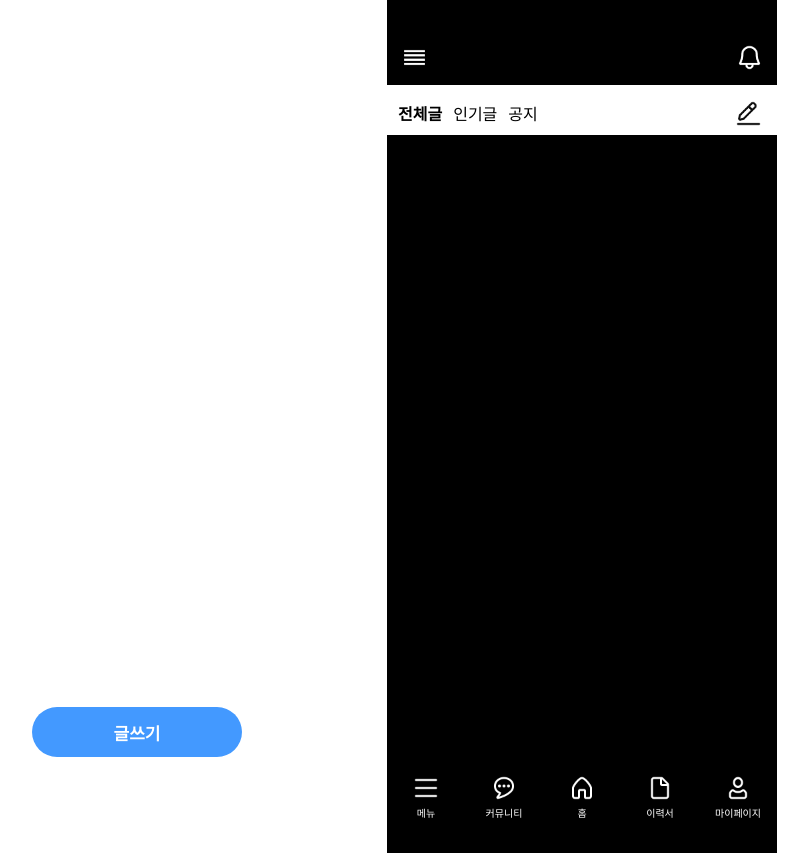
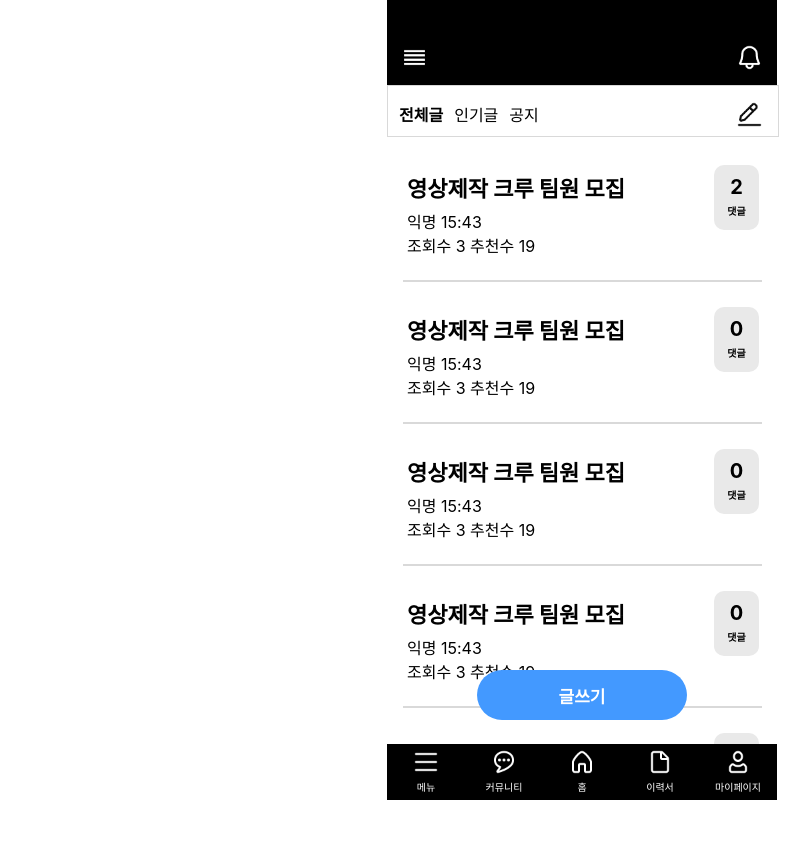
Before and after one commit to KimLeeSeo/HiJob, a React (Create React App) app in the folder hijob/: page /cummunity in a window 1280 px wide. Shown: the whole page, without its empty margins (58-868 px from the left). Built offline with nearby package versions, Linux system fonts and the light colour scheme.

Commit message:
make cummunity post component

```diff
--- a/hijob/src/Cummnity_post.jsx
+++ b/hijob/src/Cummnity_post.jsx
@@ -14,6 +14,9 @@ function Cummunity_post(){
                  <div id="cummunity_button">커뮤니티</div>
                 </Link>
              </heaer>
+             <div className="menu_bar">
+                <MenuBar></MenuBar>
+            </div>
         </div>
         </>
 
--- a/hijob/src/Cummunity.css
+++ b/hijob/src/Cummunity.css
@@ -1,9 +1,16 @@
+#container{
+    width: 390px;
+    height: 853px;
+    margin: 0 auto;
+    position:relative;
+}
 #header_bar{
     width: 390px;
     height:85px;
     position:fixed;
     top:0px;
     z-index: 2;
+    background-color: black;
 }
 #menuicon,#bell{
     width:25px;
@@ -25,6 +32,8 @@
     height: 50px;
     width: 390px;
     top: 85px;
+    border:solid #D9D9D9 1.3px;
+    z-index: 2;
 }
 #main_post_list{
     list-style: none;
@@ -49,21 +58,35 @@
     width:390px;
     height:770px;
 }
+#cummunity_main_post{
+    height:660px;
+    position:relative;
+    top:140px;
+}
+#cummunity_post_box{
+    height:660px;
+    overflow: auto;
+}
+#container_writing_button{
+    position:fixed;
+    width: 390px;
+    height:50px;
+    bottom:80px;
+}
 #writing_button{
+    position:absolute;
+    left:90px;
+     z-index: 2;
+}
+
+#writing{
     border-radius: 35px;
+    border:none;
     width:210px;
     height:50px;
-    border:none;
     background-color: #4399FF;
     font-size: 17px;
     color:white;
     text-align: center;
     font-weight: bold;
-    position:fixed;
-    top: 707px;
-    left: 90px;
 }
-.menubar{
-    position:fixed;
-    top:797px;
-}
--- a/hijob/src/Cummunity.jsx
+++ b/hijob/src/Cummunity.jsx
@@ -1,5 +1,6 @@
 import React,{useRef} from "react";
 import MenuBar from "./components/MenuBar";
+import SimplePost from "./components/CummunitySimplePost";
 import menuicon from "./APP/align-justify.png";
 import bell from "./APP/bell.png";
 import write from"./APP/write.png";
@@ -14,7 +15,7 @@ function Cummunity(props){
     }
     return(
         <>
-        <div className="App">
+        <div id="container">
              <header id="header_bar">
                 <img src={menuicon} id="menuicon"></img>
                 <img src={bell} id="bell"></img>
@@ -27,11 +28,26 @@ function Cummunity(props){
                 </ul>
                 <Link to="/new_post"><img src={write} id="write"/></Link>
             </div>
-            <div id="main_post">
-
+            <div id="cummunity_main_post">
+                <div id="cummunity_post_box">
+                    <SimplePost title={"영상제작 크루 팀원 모집"} author={"익명"} time={"15:43"} count={3} like={19} reply={2}/>
+                    <SimplePost title={"영상제작 크루 팀원 모집"} author={"익명"} time={"15:43"} count={3} like={19} reply={0}/>
+                    <SimplePost title={"영상제작 크루 팀원 모집"} author={"익명"} time={"15:43"} count={3} like={19} reply={0}/>
+                    <SimplePost title={"영상제작 크루 팀원 모집"} author={"익명"} time={"15:43"} count={3} like={19} reply={0}/>
+                    <SimplePost title={"영상제작 크루 팀원 모집"} author={"익명"} time={"15:43"} count={3} like={19} reply={0}/>
+                    <SimplePost title={"영상제작 크루 팀원 모집"} author={"익명"} time={"15:43"} count={3} like={19} reply={0}/>
+                    <SimplePost title={"영상제작 크루 팀원 모집"} author={"익명"} time={"15:43"} count={3} like={19} reply={0}/>
+                    <SimplePost title={"영상제작 크루 팀원 모집"} author={"익명"} time={"15:43"} count={3} like={19} reply={0}/>
+                </div>
             </div>
-            <Link to="/new_post"><button id="writing_button">글쓰기</button></Link>
-            <MenuBar className="menubar"/>
+            <div id="container_writing_button">
+                <div id="writing_button">
+                    <Link to="/new_post"><button id="writing">글쓰기</button></Link>
+                </div>
+            </div>
+            <div className="menu_bar">
+                <MenuBar></MenuBar>
+            </div>
         </div>
         </>
 
--- a/hijob/src/Write.css
+++ b/hijob/src/Write.css
@@ -1,12 +1,17 @@
+#title_line{
+    width: 352px;
+    height: 1px;
+    padding-left: 19px;
+}
 #new_post{
-    position: absolute;
+    position: fixed;
     background-color: white;
     height: 768px;
     top:85px;
     width:390px;
 }
 #submit_new_post{
-    position: fixed;
+    position: absolute;
     width: 390px;
     height: 56px;
     top:797px;
--- a/hijob/src/Write.jsx
+++ b/hijob/src/Write.jsx
@@ -3,18 +3,22 @@ import "./Write.css";
 import menuicon from "./APP/align-justify.png";
 import bell from "./APP/bell.png";
 import line from "./APP/Line 1.png";
+import MenuBar from "./components/MenuBar";
 
 function Write(){
     return(
-        <div className="App">
+        <div id="container">
             <header id="header_bar">
                 <img src={menuicon} id="menuicon"></img>
                 <img src={bell} id="bell"></img>
             </header>
             <form id="new_post">
-
+                <input></input>
+                <img src={line} alt="line" id="title_line"/>
+                <input></input>
                 <button type="submit" id="submit_new_post">게시하기</button>
             </form>
+
         </div>
     )
 }
--- /dev/null
+++ b/hijob/src/components/CummunitySimplePost.css
@@ -0,0 +1,37 @@
+.post_container{
+    width:390px;
+    height:120px;
+    display: grid;
+    grid-template-columns: 4fr 1fr;
+    margin: 10px auto;
+}
+#text_box{
+    margin:15px 0px 0px 20px;
+}
+#text_box h2{
+    font-size: 22px;
+    margin: 6px 0px;
+}
+#reply_box{
+    border:none;
+    border-radius: 10px;
+    background-color: #e9e9e9;
+    width:45px;
+    height:65px;
+    margin:15px;
+    text-align: center;
+}
+#cummunity_author #cummunity_time #community_count #cummunity_like{
+    font-size: 15px;
+    font-weight: normal;
+}
+#reply_box h4{
+    font-weight: bold;
+    font-size: 20px;
+    margin:0px;
+    margin-top:10px;
+}
+#cummunity_reply{
+    font-size :10px;
+    font-weight:bold;
+}
--- /dev/null
+++ b/hijob/src/components/CummunitySimplePost.jsx
@@ -0,0 +1,23 @@
+import React from "react";
+import "./CummunitySimplePost.css";
+
+function SimplePost({title,author,time,count,like,reply}){
+    return(
+        <>
+        <div className="post_container">
+            <div id="text_box">
+                <h2>{title}</h2>
+                <div><span id="cummunity_author">{author}</span> <span id="cummunity_time">{time} </span></div>
+                <div><span id="cummunity_count">조회수 {count} </span><span id="cummunity_like">추천수 {like}</span></div>
+            </div>
+            <div id="reply_box">
+                <h4>{reply}</h4>
+                <span id="cummunity_reply">댓글</span>
+            </div>
+        </div>
+        <hr className="mainline"/>
+        </>
+    );
+}
+
+export default SimplePost;
```
Also changed, not shown: hijob/src/components/CummunityDetailPost.css (added), hijob/src/components/CummunityDetailPost.jsx (added).
